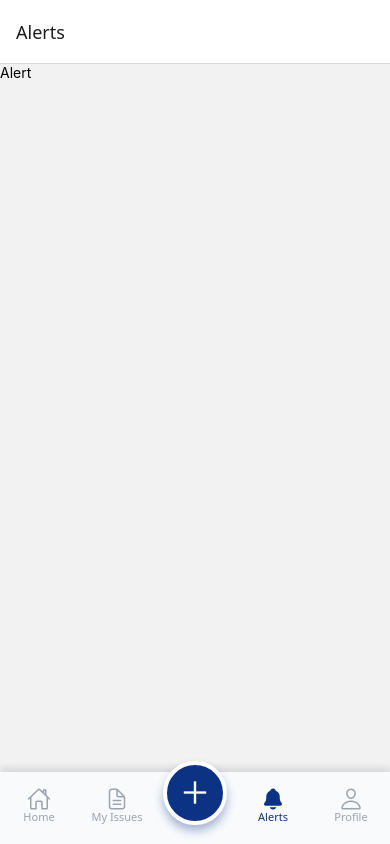
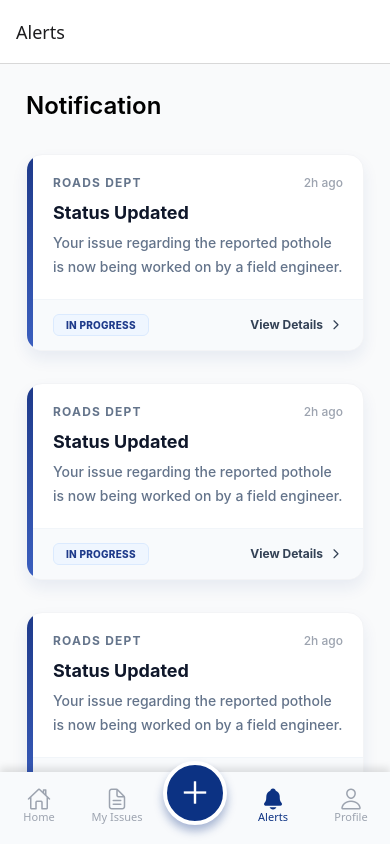
Before and after one commit to Saleem-bazhil/Civil_Resolve_frontend, a React Native app: screen /Alerts in a window 390 px wide. Built offline with nearby package versions, Linux system fonts and the light colour scheme.

Commit message:
complete the notification screen

```diff
--- /dev/null
+++ b/src/screenComponents/AlertScreenComponents/NotificationCard.tsx
@@ -0,0 +1,70 @@
+import { View, Text, TouchableOpacity } from "react-native";
+import React from "react";
+import { Ionicons } from "@expo/vector-icons";
+import { LinearGradient } from "expo-linear-gradient";
+
+const NotificationCard = () => {
+    return (
+        <TouchableOpacity activeOpacity={0.9} className="my-4 ">
+            <View
+                className="bg-white rounded-2xl border border-gray-100 flex-row overflow-hidden"
+                style={{
+                    shadowColor: "#1E3A8A",
+                    shadowOffset: { width: 0, height: 8 },
+                    shadowOpacity: 0.08,
+                    shadowRadius: 16,
+                    elevation: 2,
+                }}
+            >
+
+                <LinearGradient
+                    colors={["#1E3A8A", "#3B5FBF"]}
+                    start={{ x: 0, y: 0 }}
+                    end={{ x: 0, y: 1 }}
+                    className="w-1.5"
+                />
+
+                <View className="flex-1">
+
+                    <View className="flex-row justify-between items-center px-5 pt-5 pb-2">
+                        <Text className="text-xs font-bold text-slate-500 uppercase tracking-widest">
+                            Roads Dept
+                        </Text>
+                        <Text className="text-xs text-gray-400 font-medium">
+                            2h ago
+                        </Text>
+                    </View>
+
+                    <View className="px-5 pb-5">
+                        <Text className="text-lg font-bold text-slate-900 mb-1">
+                            Status Updated
+                        </Text>
+                        <Text className="text-sm text-slate-500 leading-6 font-medium">
+                            Your issue regarding the reported pothole is now being worked on by a field engineer.
+                        </Text>
+                    </View>
+
+                    <View className="flex-row items-center justify-between px-5 py-3.5 bg-slate-50 border-t border-slate-100">
+
+                        <View className="px-3 py-1 rounded-md bg-blue-50 border border-blue-100">
+                            <Text
+                                className="text-[10px] font-extrabold uppercase tracking-wide"
+                                style={{ color: "#1E3A8A" }}
+                            >
+                                In Progress
+                            </Text>
+                        </View>
+
+                        <View className="flex-row items-center">
+                            <Text className="text-xs font-bold text-slate-700 mr-1.5">View Details</Text>
+                            <Ionicons name="chevron-forward" size={14} color="#334155" />
+                        </View>
+                    </View>
+
+                </View>
+            </View>
+        </TouchableOpacity>
+    );
+};
+
+export default NotificationCard;
--- a/src/screenComponents/ProfileScreenComponents/SignOut.tsx
+++ b/src/screenComponents/ProfileScreenComponents/SignOut.tsx
@@ -1,12 +1,25 @@
-import { View, Text } from 'react-native'
-import React from 'react'
+import { View, Text, Pressable } from "react-native";
+import React from "react";
+import { Ionicons } from "@expo/vector-icons";
 
 const SignOut = () => {
   return (
-    <View>
-      <Text>SignOut</Text>
-    </View>
-  )
-}
+    <Pressable
+      hitSlop={14}
+      className="mt-6 rounded-2xl border border-red-200 bg-red-50 py-4 active:bg-red-100"
+    >
+      {/* Centered content */}
+      <View className="flex-row items-center justify-center mr-6">
+        <View className="mr-3 h-10 w-10 items-center justify-center rounded-full bg-red-100">
+          <Ionicons name="log-out-outline" size={20} color="#DC2626" />
+        </View>
 
-export default SignOut
+        <Text className="text-base font-semibold text-red-600">
+          Sign Out
+        </Text>
+      </View>
+    </Pressable>
+  );
+};
+
+export default SignOut;
--- a/src/screens/Alert.tsx
+++ b/src/screens/Alert.tsx
@@ -1,11 +1,20 @@
-import { View, Text } from 'react-native'
+import { View, Text, ScrollView } from 'react-native'
 import React from 'react'
+import NotificationCard from '../screenComponents/AlertScreenComponents/NotificationCard'
 
 const Alert = () => {
   return (
-    <View>
-      <Text>Alert</Text>
-    </View>
+    <ScrollView
+      className="bg-background"
+      contentContainerStyle={{ padding: 26, paddingBottom: 90, }}
+    >
+      <View>
+        <Text className='text-2xl font-semibold mb-4'>Notification</Text>
+      </View>
+      <NotificationCard/>
+      <NotificationCard/>
+      <NotificationCard/>
+    </ScrollView>
   )
 }
 
--- a/src/screens/Profile.tsx
+++ b/src/screens/Profile.tsx
@@ -2,6 +2,7 @@ import { View, Text, ScrollView } from 'react-native'
 import React from 'react'
 import ProfileCard from '../screenComponents/ProfileScreenComponents/ProfileCard'
 import AllProfileDetail from '../screenComponents/ProfileScreenComponents/AllProfileDetail'
+import SignOut from '../screenComponents/ProfileScreenComponents/SignOut'
 
 const Profile = () => {
   return (
@@ -12,6 +13,7 @@ const Profile = () => {
     >
       <ProfileCard />
       <AllProfileDetail/>
+      <SignOut/>
     </ScrollView>
 
   )
--- /dev/null
+++ b/src/screens/ReportIssue.tsx
@@ -0,0 +1,12 @@
+import { View, Text } from 'react-native'
+import React from 'react'
+
+const ReportIssue = () => {
+  return (
+    <View>
+      <Text>ReportIssue</Text>
+    </View>
+  )
+}
+
+export default ReportIssue
```
